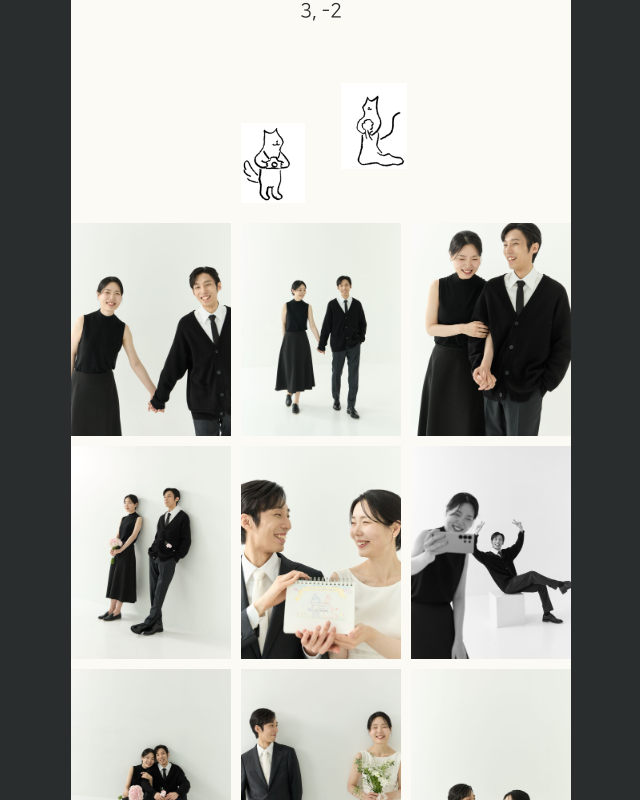
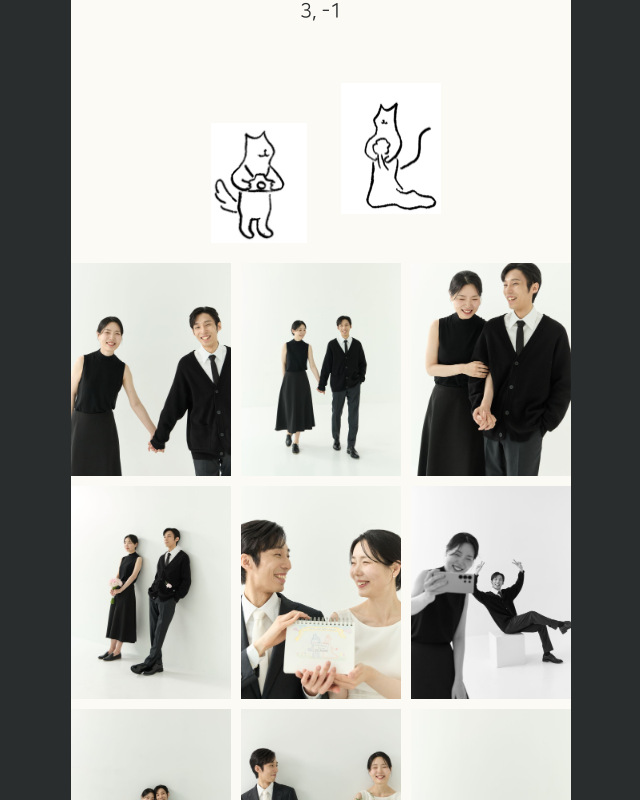
Before and after one commit to dongjin-ina/dongjin-ina.github.io, a React (Create React App) app: page / in a window 1280 px wide. Shown: the part 4279-5079 px from the top of the page, without its empty margins (319-959 px from the left). Built offline with nearby package versions, Linux system fonts and the light colour scheme; a web font is replaced by a local one.

Commit message:
gal ico size

```diff
--- a/src/App.css
+++ b/src/App.css
@@ -437,16 +437,16 @@ body {
 .gal-box .photo-title {
   margin-top: 3rem;
   margin-bottom: 1rem;
-  height: 6rem;
+  height: 8rem;
 }
 
 .gal-box .photo-title .photo-dung {
   position: absolute;
-  width: 3.2rem;
+  width: 4.8rem;
 }
 .gal-box .photo-title .photo-bbeum {
   position: absolute;
-  width: 3.3rem;
+  width: 5rem;
   transform: translate(1rem);
 }
 
--- a/src/components/GalBox.js
+++ b/src/components/GalBox.js
@@ -68,7 +68,7 @@ const GalBox = () => {
           src={dung === 1 ? photoDung1 : dung === 2 ? photoDung2 : photoDung3}
           alt=""
           style={{
-            transform: ` translate(-3rem, 2rem) translate(${
+            transform: ` translate(-5rem, 2rem) translate(${
               0.5 * dungPos
             }rem) scale(${dung === 3 ? dungDir : 1},1)`,
           }}
```
